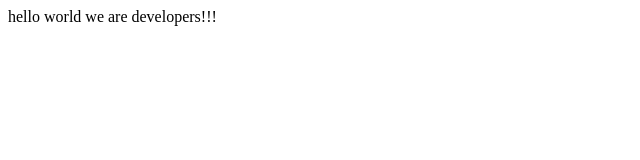
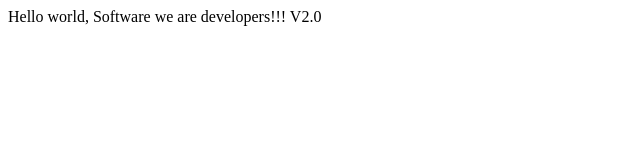
Before and after one commit to Shetteemah/Web_development, a plain HTML site: page index.html in a window 1280 px wide. Shown: the whole page, without its empty margins (0-640 px from the left). Drawn offline with Linux system fonts and the light colour scheme.

Commit message:
updated as driver2
Added "Hello world, Software we are developers!!! V2.0"

```diff
--- a/index.html
+++ b/index.html
@@ -1,13 +1,14 @@
 <!DOCTYPE html>
 <html lang="en">
-  <head>
+
+<head>
     <meta charset="UTF-8">
     <title>Fork Me! FCC: Test Suite Template</title>
     <link rel="stylesheet" href="css/style.css">
-  </head>
+</head>
 
-  <body>
-    hello world we are developers!!!
+<body>
+    Hello world, Software we are developers!!! V2.0
     <script src="https://cdn.freecodecamp.org/testable-projects-fcc/v1/bundle.js"></script>
 
     <!--
@@ -22,6 +23,7 @@
     - The freeCodeCamp Team
 
     -->
-    <script  src="js/index.js"></script>
-  </body>
+    <script src="js/index.js"></script>
+</body>
+
 </html>
```
